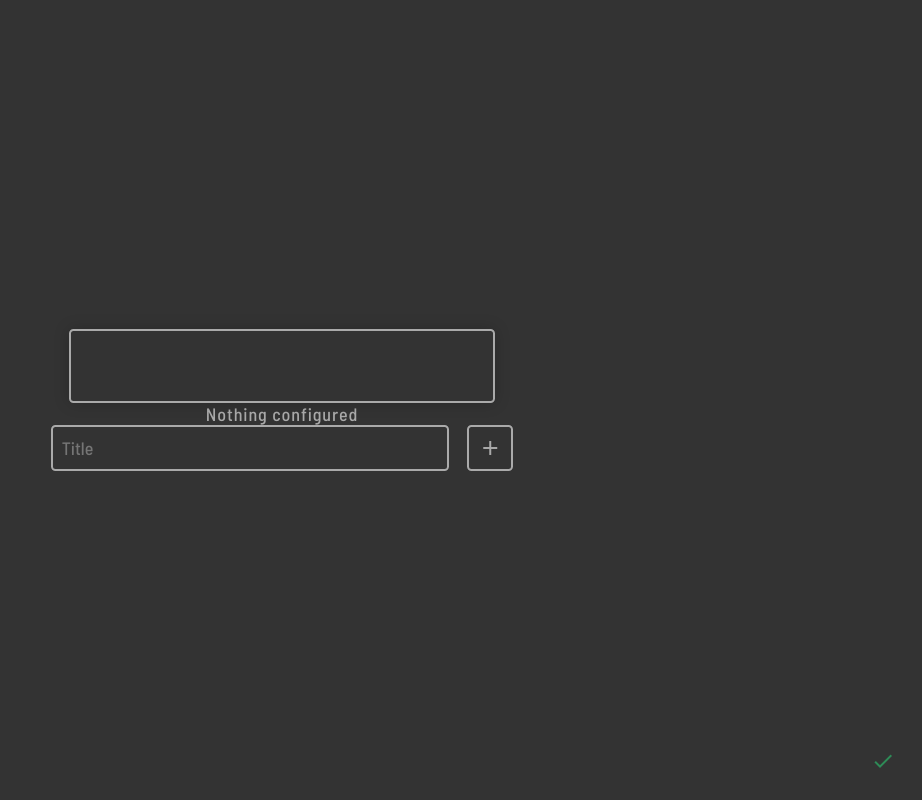
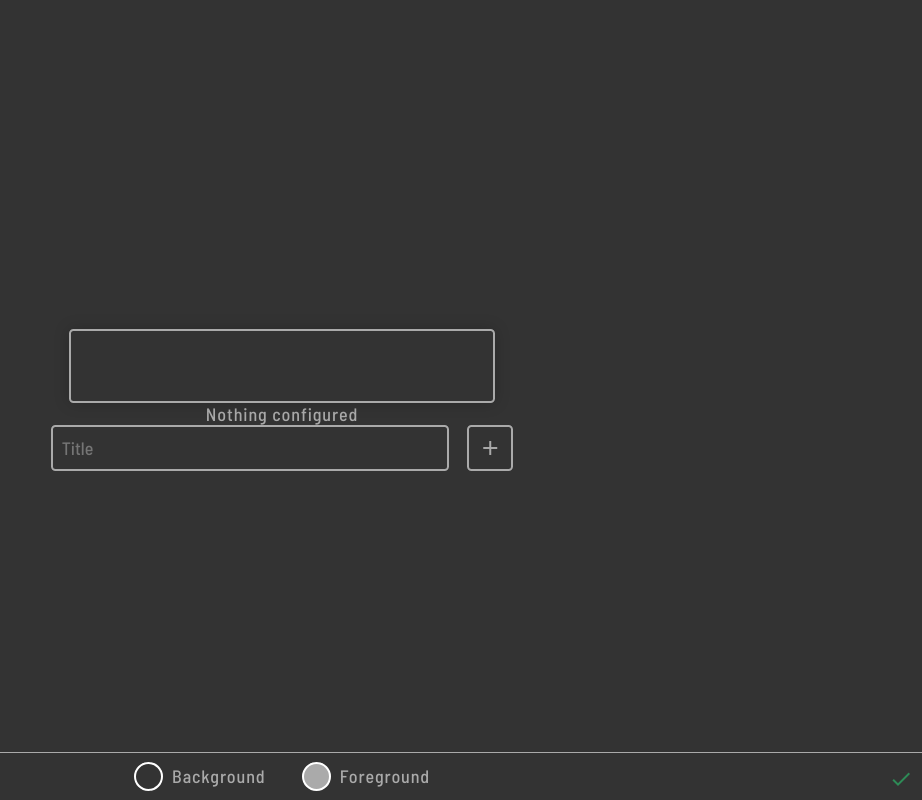
Before and after one commit to cbrst/React-Starter, a React (Create React App) app: page / in a window 1280 px wide. Both pictures are taken after a click on the button "settings". Shown: the whole page, without its empty margins (358-1280 px from the left). Built offline with nearby package versions, Linux system fonts and the light colour scheme.

Commit message:
Add color picker

```diff
--- a/package.json
+++ b/package.json
@@ -5,6 +5,7 @@
   "dependencies": {
     "material-design-icons-iconfont": "^5.0.1",
     "react": "^16.9.0",
+    "react-color": "^2.17.3",
     "react-dom": "^16.9.0",
     "react-scripts": "3.1.1"
   },
--- a/src/App.js
+++ b/src/App.js
@@ -1,6 +1,7 @@
 import React from "react";
 import PageTitle from "./modules/PageTitle";
 import LinkList from "./modules/LinkList";
+import ColorPicker from "./modules/ColorPicker";
 
 const App = () => {
   const [editable, setEditable] = React.useState(false);
@@ -10,6 +11,11 @@ const App = () => {
       <PageTitle />
       <LinkList />
 
+      <div className="settingsBar">
+        <ColorPicker property="--colorBackground" label="Background" />
+        <ColorPicker property="--colorForeground" label="Foreground" />
+      </div>
+
       <button id="editButton" onClick={event => setEditable(!editable)}>
         <i className="material-icons">{editable ? "check" : "settings"}</i>
       </button>
--- a/src/index.css
+++ b/src/index.css
@@ -1,12 +1,10 @@
 :root {
   --borderRadius: 0.25rem;
 
-  --colorBackground: #333;
-  --colorForeground: #aaa;
-  --colorLinkHover: #fff;
+  --colorBackground: 51, 51, 51;
+  --colorForeground: 170, 170, 170;
 
   --colorBlockBackground: rgba(255, 255, 255, 0.02);
-  --colorBlockForeground: #726868;
   --colorBlockShadow: rgba(0, 0, 0, 0.1);
 
   --colorPopupBackground: #f6f6f6;
@@ -23,10 +21,10 @@
   --transitionDuration: 0.3s;
 }
 
-html,
-body {
-  background: var(--colorBackground);
-  color: var(--colorForeground);
+html {
+  /* body { */
+  background: rgb(var(--colorBackground));
+  color: rgb(var(--colorForeground));
   font: var(--fontBody);
   letter-spacing: 0.05em;
   display: flex;
@@ -78,9 +76,9 @@ button:hover {
 input,
 button {
   background: transparent;
-  border: 2px solid var(--colorForeground);
+  border: 2px solid rgb(var(--colorForeground));
   border-radius: var(--borderRadius);
-  color: var(--colorForeground);
+  color: rgb(var(--colorForeground));
   font: inherit;
   padding: 0.5em;
   transition: border-color var(--transitionDuration),
@@ -113,12 +111,13 @@ button {
   display: flex;
   padding: 0 1rem;
   position: relative;
+  transition: transform var(--transitionDuration);
 }
 
 #pageTitle input {
   background: transparent;
   border-color: transparent;
-  color: inherit;
+  color: rgb(var(--colorForeground));
   font: var(--fontTitle);
   pointer-events: none;
   position: relative;
@@ -127,7 +126,7 @@ button {
   transition: background var(--transitionDuration),
     box-shadow var(--transitionDuration), color var(--transitionDuration);
   z-index: 1;
-  opacity: 0;
+  opacity: 1;
 }
 
 #pageTitle:before,
@@ -151,17 +150,19 @@ button {
 #pageTitle:after {
   color: #ff0d47;
 }
-
+#pageTitle:hover {
+  transform: scale(1.5);
+}
 #pageTitle:hover:before {
-  transform: translate(-50.5%, -50.5%) rotate(-0.5deg) skew(-3deg) scale(1.5);
+  transform: translate(-50.5%, -50.5%) rotate(-0.5deg) skew(-3deg);
 }
 
 #pageTitle:hover:after {
-  transform: translate(-49.5%, -49.5%) rotate(0.5deg) skew(3deg) scale(1.5);
+  transform: translate(-49.5%, -49.5%) rotate(0.5deg) skew(3deg);
 }
 
 .--editable #pageTitle input {
-  border-color: var(--colorForeground);
+  border-color: rgb(var(--colorForeground));
   box-shadow: 0 0 0.5em rgba(0, 0, 0, 0.2);
   pointer-events: all;
   opacity: 1;
@@ -202,7 +203,7 @@ button {
   background: var(--colorBlockBackground);
   border-radius: var(--borderRadius);
   box-shadow: 0 5px 10px var(--colorBlockShadow);
-  color: var(--colorBlockForeground);
+  color: rgba(var(--colorForeground), 0.8);
   margin: 1rem;
   min-width: 10vw;
   padding: 1rem;
@@ -236,7 +237,7 @@ button {
 
 .linklist a:before {
   content: attr(data-label);
-  color: var(--colorLinkHover);
+  color: rgb(var(--colorForeground));
   position: absolute;
   max-width: 0;
   overflow: hidden;
@@ -310,17 +311,80 @@ button {
 }
 
 /**
+ * Settings Bar
+ */
+
+.settingsBar {
+  bottom: 0;
+  border-top: 1px solid rgb(var(--colorForeground));
+  display: flex;
+  justify-content: center;
+  opacity: 0;
+  padding: 0.5rem 0;
+  pointer-events: none;
+  position: absolute;
+  left: 0;
+  right: 0;
+  transition: opacity var(--transitionDuration);
+}
+
+.--editable .settingsBar {
+  pointer-events: initial;
+  opacity: 1;
+}
+
+.settingsBar > * + * {
+  margin-left: 2rem;
+}
+
+/**
+ * Colorpicker
+ */
+
+.colorpicker {
+  display: flex;
+  align-items: center;
+  position: relative;
+}
+
+.colorpicker__preview {
+  border: 2px solid #fff;
+  border-radius: 1rem;
+  cursor: pointer;
+  height: 1.4rem;
+  margin-right: 0.5rem;
+  width: 1.4rem;
+}
+
+.colorpicker .sketch-picker {
+  position: absolute;
+  bottom: 110%;
+  display: none;
+}
+
+.colorpicker.--editable .sketch-picker {
+  display: block;
+}
+
+.colorpicker.--colorBackground .colorpicker__preview {
+  background-color: rgb(var(--colorBackground));
+}
+.colorpicker.--colorForeground .colorpicker__preview {
+  background-color: rgb(var(--colorForeground));
+}
+
+/**
  * Edit button
  */
 
 #editButton {
   background: transparent;
   border: none;
-  color: var(--colorForeground);
+  color: rgb(var(--colorForeground));
   cursor: pointer;
   position: absolute;
-  bottom: 1rem;
-  right: 1rem;
+  bottom: 0rem;
+  right: 0rem;
   opacity: 0.3;
   transition: opacity var(--transitionDuration);
 }
--- /dev/null
+++ b/src/modules/ColorPicker/index.js
@@ -0,0 +1,68 @@
+import React from "react";
+import { SketchPicker } from "react-color";
+
+class ColorPicker extends React.Component {
+  constructor(props) {
+    super(props);
+
+    this.state = { color: "", editable: false };
+  }
+
+  storeColor = () => {
+    localStorage.setItem(
+      "color" + this.props.property,
+      JSON.stringify(this.state.color)
+    );
+  };
+
+  componentDidMount = () => {
+    const color = JSON.parse(
+      localStorage.getItem("color" + this.props.property)
+    );
+
+    if (color) {
+      this.setState({ color: color });
+      this.setProperty(color);
+    }
+  };
+
+  setProperty = color => {
+    document.documentElement.style.setProperty(
+      this.props.property,
+      Object.values(color).join()
+    );
+  };
+
+  handleChangeComplete = value => {
+    const color = { r: value.rgb.r, g: value.rgb.g, b: value.rgb.b };
+    this.setState({ color: color });
+    this.setProperty(color);
+    this.storeColor();
+  };
+
+  handleClick = () => {
+    this.setState({ editable: !this.state.editable });
+  };
+
+  render() {
+    return (
+      <div
+        className={
+          "colorpicker " +
+          this.props.property +
+          (this.state.editable ? " --editable" : "")
+        }
+      >
+        <SketchPicker
+          color={this.state.color}
+          onChangeComplete={this.handleChangeComplete}
+        />
+
+        <div className="colorpicker__preview" onClick={this.handleClick} />
+        {this.props.label}
+      </div>
+    );
+  }
+}
+
+export default ColorPicker;
```
Also changed, not shown: 1 other file (tests, documents, lock files or other folders).
